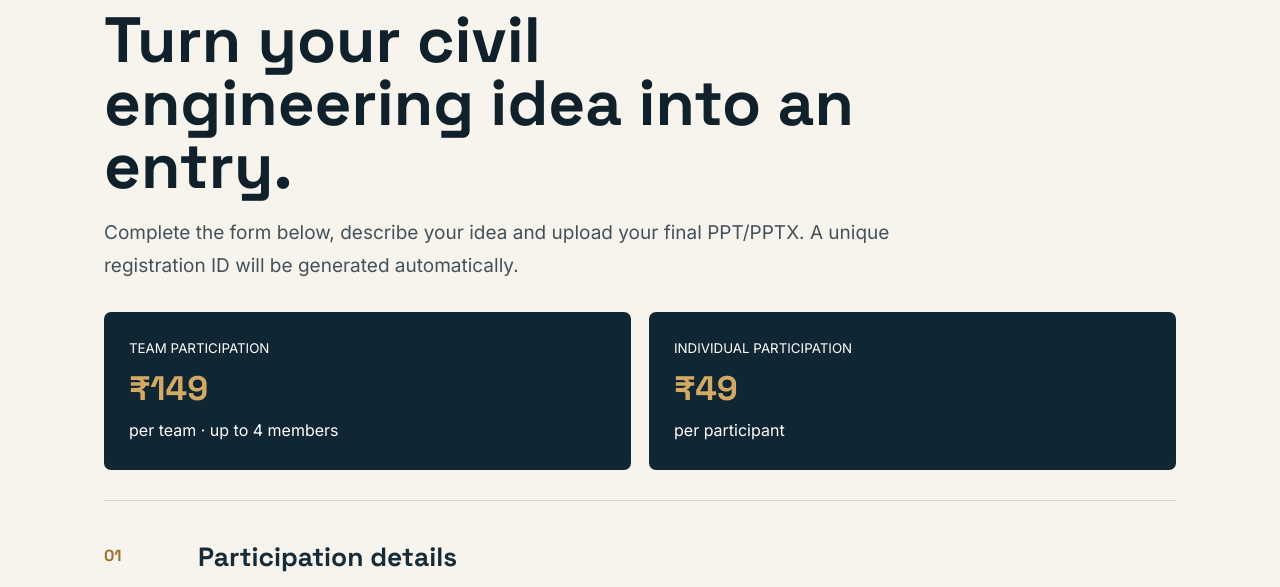
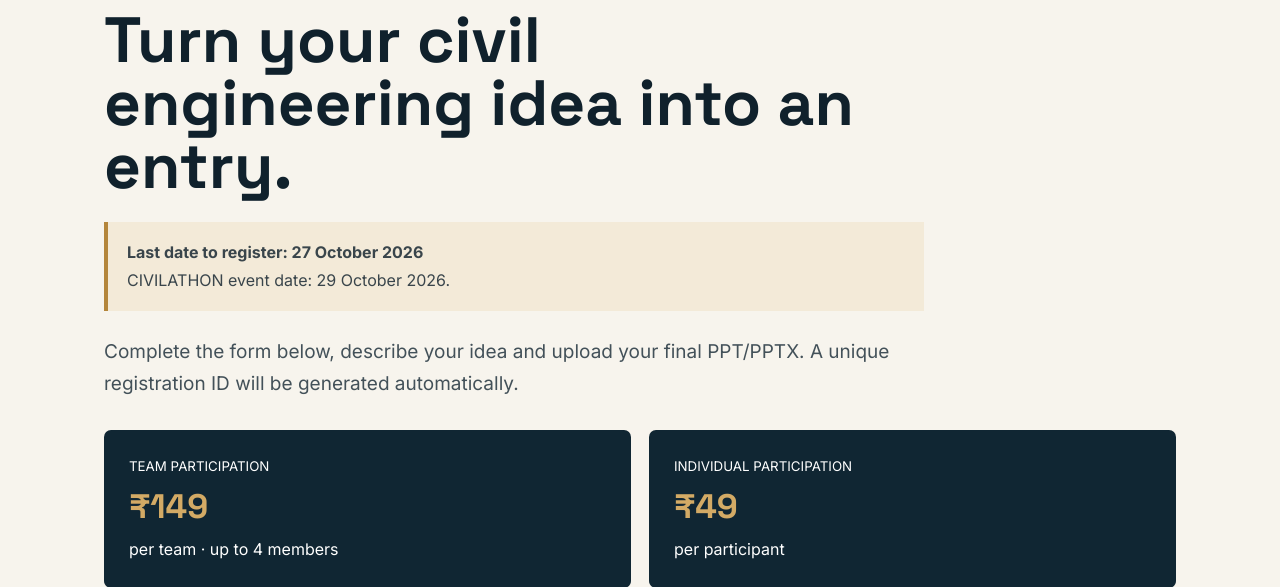
Before and after one commit to atharvdubey2609-debug/CIVILATHON2026, a Flask app: page /register in a window 1280 px wide. Shown: the part 180-767 px from the top of the page. Run offline with Flask 3, Linux system fonts and the light colour scheme.

Commit message:
Add CIVILATHON registration deadline 27 October 2026

```diff
--- a/templates/register.html
+++ b/templates/register.html
@@ -3,7 +3,7 @@
 <div class="registration-shell">
   <div class="registration-intro">
     <span class="eyebrow">CIVILATHON REGISTRATION</span>
-    <h1>Turn your civil engineering idea into an entry.</h1>
+    <h1>Turn your civil engineering idea into an entry.</h1><div class="notice"><strong>Last date to register: 27 October 2026</strong><br>CIVILATHON event date: 29 October 2026.</div>
     <p class="lead-dark">Complete the form below, describe your idea and upload your final PPT/PPTX. A unique registration ID will be generated automatically.</p>
   </div>
 
```
